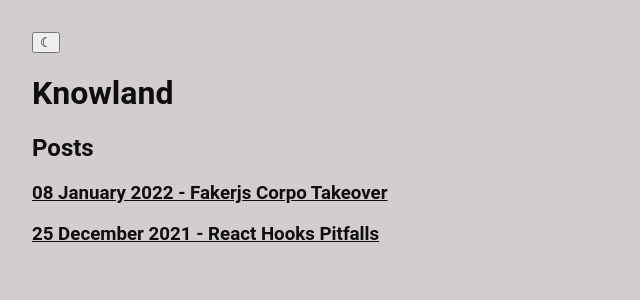
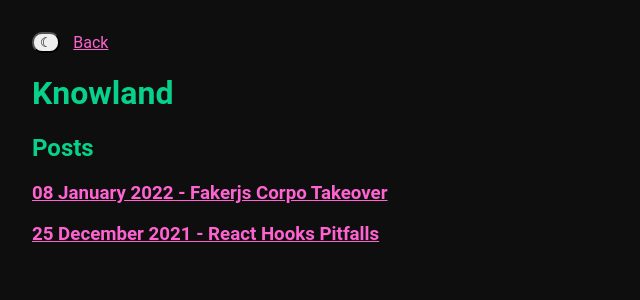
Before and after one commit to purple-cmd/blog, a Jekyll site: the page built from index.html, in a window 1280 px wide. Shown: the top 300 px of the page, without its empty margins (0-640 px from the left). Built offline with Jekyll 4.4.1, drawn with Linux system fonts in a browser that asks for light colours; the list of posts is cut into pages by our own code.

Commit message:
dm support - linux defaults

```diff
--- a/_layouts/default.html
+++ b/_layouts/default.html
@@ -7,8 +7,10 @@
     <link rel="stylesheet" href="{{'assets/css/index.css' | relative_url}}">
   </head>
   <body>
-    <div>
-      <button onclick="toggleDarkMode()">☾</button>
+
+    <div class="header">
+      <button class="dark-mode-btn" onclick="toggleDarkMode()">☾</button>
+      <a href="../">Back</a>
     </div>
     {{ content }}
   </body>
--- a/assets/css/index.css
+++ b/assets/css/index.css
@@ -26,3 +26,13 @@ body {
 a {
     color: var(--color3);
 }
+
+.header {
+    display: flex;
+    place-items: center center;
+}
+
+.dark-mode-btn {
+    border-radius: 10px;
+    margin-right: 1em;
+}
--- a/assets/js/darkMode.js
+++ b/assets/js/darkMode.js
@@ -1,5 +1,7 @@
+const isLinux = navigator.userAgentData.platform === "Linux";
 const shouldDarkMode =
-    !!window.matchMedia('prefers-color-scheme: dark').matches;
+    !!window.matchMedia('prefers-color-scheme: dark').matches ||
+    isLinux;
 const bodyEl = document.querySelector('body');
 
 if (shouldDarkMode) {
```
Also changed, not shown: index.html (line endings or trailing spaces).
